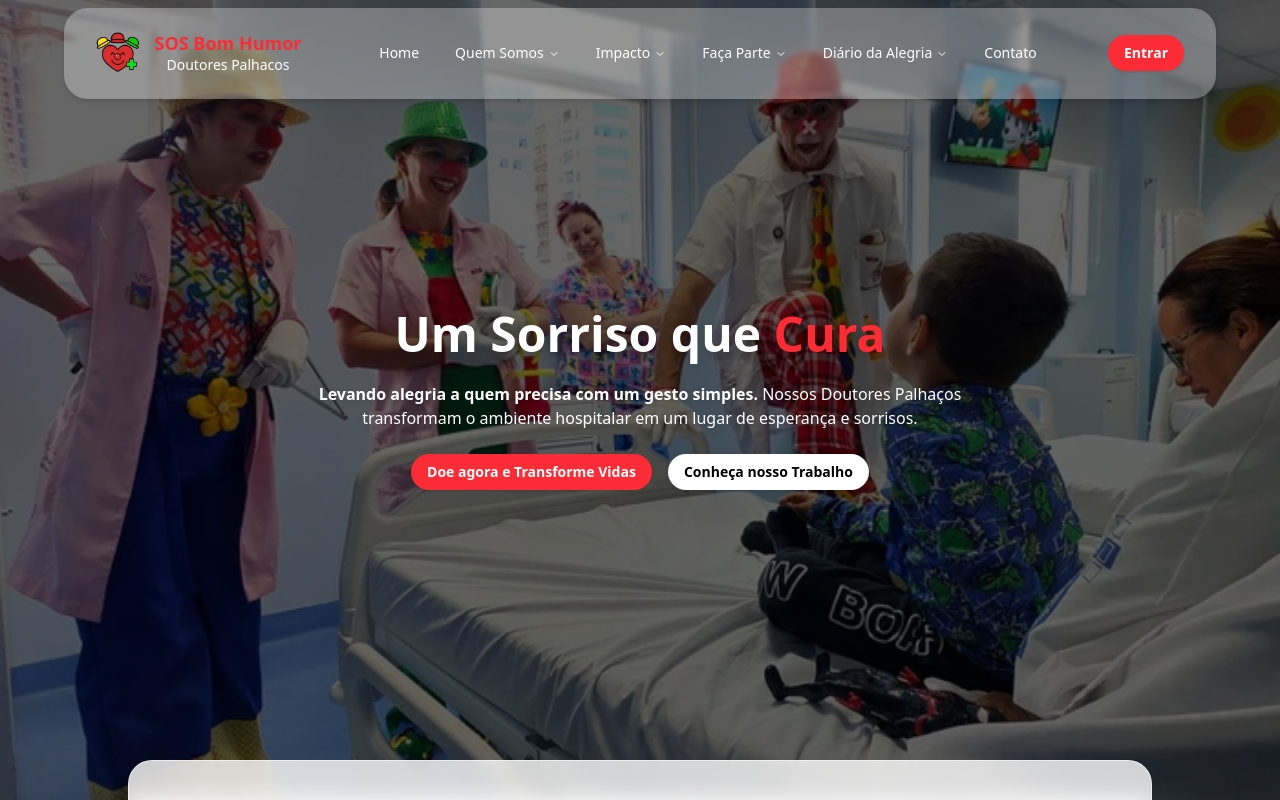
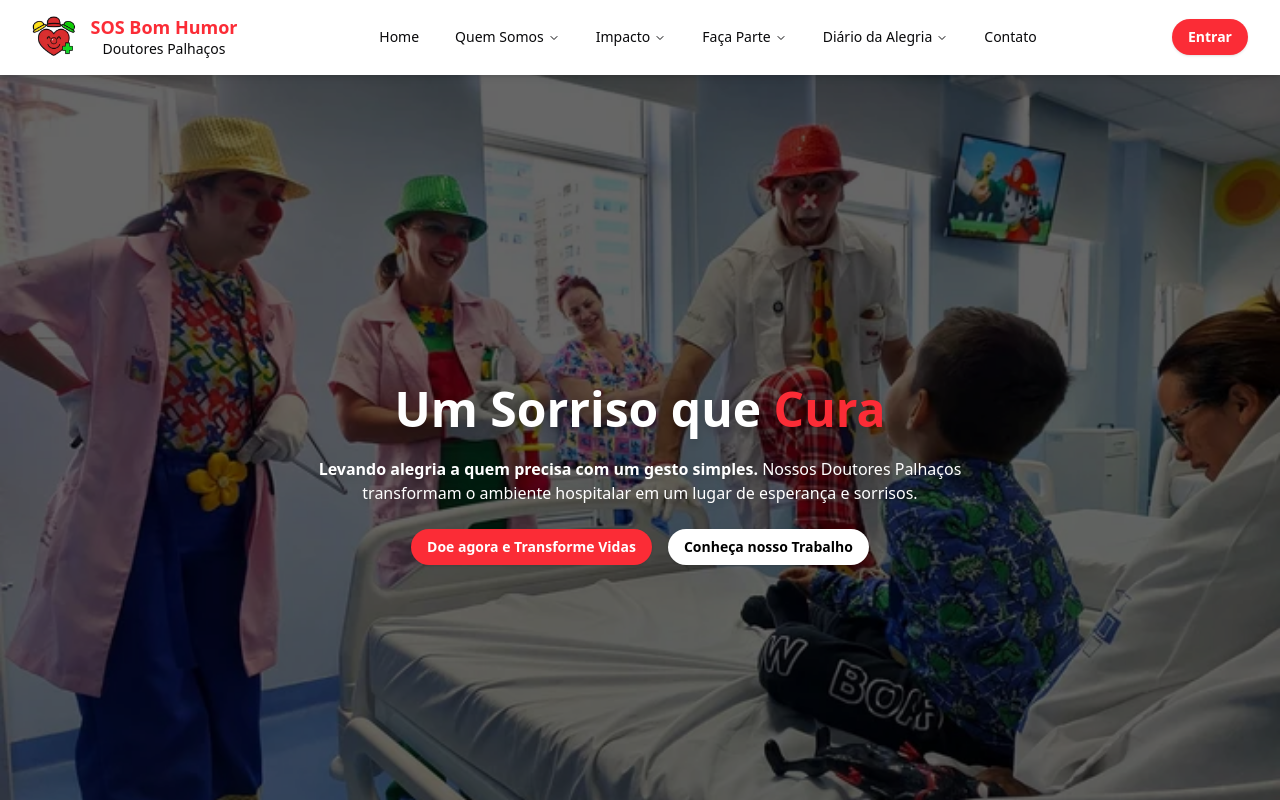
Before and after one commit to SoulHiro/DoctorSite, a Next.js app: page / in a window 1280 px wide. Shown: the top 800 px of the page. Built offline with nearby package versions, Linux system fonts and the light colour scheme.

Commit message:
refactor(custom): header layout and improve scroll behavior

```diff
--- a/src/app/page.tsx
+++ b/src/app/page.tsx
@@ -11,7 +11,7 @@ import TestimonialsSection from '@/components/landing-page/testimonals'
 export default function Home() {
   const containerClassName = 'relative mx-auto w-full max-w-6xl space-y-16'
   return (
-    <div className="w-screen space-y-16 bg-transparent pb-8">
+    <div className="w-screen space-y-16 bg-transparent">
       <HeroSection />
       <div className={containerClassName}>
         <AboutSection />
--- a/src/components/landing-page/hero-section.tsx
+++ b/src/components/landing-page/hero-section.tsx
@@ -1,31 +1,33 @@
 import Image from 'next/image'
 
 import { Button } from '../ui/button'
+
 const HeroSection = () => {
   return (
-    <section className="flex h-screen w-screen flex-col items-center justify-center overflow-hidden">
+    <div className="flex h-screen w-screen">
+      <section className="relative -z-10 flex h-screen w-screen flex-col items-center justify-center overflow-hidden">
         <Image
           src="/images/hero-section.webp"
           alt="Seção principal - Doutores Palhaços"
           fill
           quality={100}
           priority
-        className="absolute inset-0 -z-10 h-full w-full object-cover"
+          className="-z-100 object-cover"
           sizes="100vw"
         />
         {/* Overlay escuro para contraste */}
-      <div className="absolute inset-0 -z-10 bg-black/60" />
+        <div className="absolute inset-0 -z-90 bg-black/60" />
         <div
           id="hero-section"
-        className="relative z-10 flex h-full w-full flex-col items-center justify-center space-y-6 px-4"
+          className="relative z-0 flex h-full w-full flex-col items-center justify-center space-y-6"
         >
           <h1 className="text-center text-4xl font-bold text-white drop-shadow-lg md:text-5xl">
             Um Sorriso que <span className="text-red-500">Cura</span>
           </h1>
           <p className="text-md md:text-md max-w-2xl text-center text-white drop-shadow-md">
             <b>Levando alegria a quem precisa com um gesto simples. </b>
-          Nossos Doutores Palhaços transformam o ambiente hospitalar em um lugar
-          de esperança e sorrisos.
+            Nossos Doutores Palhaços transformam o ambiente hospitalar em um
+            lugar de esperança e sorrisos.
           </p>
           <div className="flex flex-row gap-4">
             <Button
@@ -42,11 +44,8 @@ const HeroSection = () => {
             </Button>
           </div>
         </div>
-      {/* Box branco translúcido na base */}
-      <div className="absolute right-0 -bottom-10 left-0 z-50">
-        <div className="mx-auto h-20 w-6xl max-w-5xl rounded-3xl border border-white/60 bg-white/80 shadow-xl backdrop-blur-md" />
+      </section>
     </div>
-    </section>
   )
 }
 
--- a/src/components/shared/header.tsx
+++ b/src/components/shared/header.tsx
@@ -13,26 +13,16 @@ const HeaderPublic = () => {
   const { isScrolled } = useScrollHeader()
 
   return (
-    <header className="fixed z-100 flex w-full items-start justify-center pt-2 text-white">
-      <motion.div
-        className={`flex max-w-6xl items-center justify-between rounded-3xl px-8 shadow-md backdrop-blur-[2px] transition-all duration-300 ${
-          isScrolled
-            ? 'w-200 bg-white py-2 text-gray-900'
-            : 'w-full bg-white/30 py-6 text-white'
-        }`}
-        animate={{
-          width: isScrolled ? '800px' : '100%',
-          backgroundColor: isScrolled ? '#fff' : 'rgba(255,255,255,0.3)',
-          color: isScrolled ? '#111' : '#fff',
-        }}
-        transition={{ duration: 0.3 }}
-      >
-        {/* Logo - oculto quando scrolled */}
-        <div
-          className={`flex flex-row gap-2 transition-all duration-300 ${
-            isScrolled ? 'w-0 overflow-hidden opacity-0' : 'w-auto opacity-100'
+    <>
+      {/* Header original que permanece no lugar (invisível quando scrolled) */}
+      <header
+        className={`flex w-full items-start justify-center pt-0 transition-opacity duration-300 ${
+          isScrolled ? 'pointer-events-none opacity-0' : 'opacity-100'
         }`}
       >
+        <div className="text-text-gray-900 flex w-full items-center justify-between overflow-visible bg-white px-8 py-4 shadow-md backdrop-blur-[2px]">
+          {/* Logo */}
+          <div className="flex flex-row gap-2">
             <Image
               src="/images/icon-site.png"
               alt="SOS Bom Humor"
@@ -41,28 +31,20 @@ const HeaderPublic = () => {
               className="h-10 w-11"
             />
             <div className="flex min-w-[160px] flex-col items-center">
-            <h2
-              className={`text-lg leading-tight font-bold ${
-                isScrolled ? 'text-red-500' : 'text-red-500'
-              }`}
-            >
+              <h2 className="text-lg leading-tight font-bold text-red-500">
                 SOS Bom Humor
               </h2>
-            <p className="text-sm">Doutores Palhacos</p>
+              <p className="text-foreground text-sm">Doutores Palhaços</p>
             </div>
           </div>
 
-        {/* Menu centralizado */}
-        <nav className="flex flex-1 justify-center">
+          {/* Menu centralizado - escondido em mobile */}
+          <nav className="hidden justify-center md:flex">
             <HeaderNavigationMenu />
           </nav>
 
-        {/* Botão à direita - oculto quando scrolled */}
-        <div
-          className={`transition-all duration-300 ${
-            isScrolled ? 'w-0 overflow-hidden opacity-0' : 'w-auto opacity-100'
-          }`}
-        >
+          {/* Botão à direita */}
+          <div>
             <Link href="/doar">
               <Button
                 size="default"
@@ -72,8 +54,45 @@ const HeaderPublic = () => {
               </Button>
             </Link>
           </div>
+        </div>
+      </header>
+
+      {/* Header fixed animado - CORRIGIDO */}
+      <motion.header
+        className="fixed top-4 z-100 flex w-full items-start justify-center px-4"
+        initial={{ y: -100, opacity: 0 }}
+        animate={{
+          y: isScrolled ? 0 : -100,
+          opacity: isScrolled ? 1 : 0,
+        }}
+        transition={{
+          duration: 0.4,
+          ease: [0.25, 0.1, 0.25, 1.0],
+        }}
+        style={{
+          // Garante que o header fixed não interfira com o menu
+          pointerEvents: isScrolled ? 'auto' : 'none',
+        }}
+      >
+        <motion.div
+          className="text-text-gray-900 flex max-w-full items-center justify-between overflow-visible rounded-3xl bg-white px-8 py-2 shadow-md backdrop-blur-[2px]"
+          initial={{ width: '800px' }}
+          animate={{ width: isScrolled ? '800px' : '800px' }}
+          transition={{ duration: 0.3 }}
+        >
+          {/* Menu centralizado apenas - escondido em mobile */}
+          <nav className="hidden w-full justify-center md:flex">
+            <HeaderNavigationMenu />
+          </nav>
+
+          {/* Menu mobile - hamburger ou menu simplificado */}
+          <nav className="flex w-full justify-center md:hidden">
+            {/* Aqui você pode adicionar um menu hamburger ou uma versão simplificada */}
+            <div className="text-sm font-medium">Menu</div>
+          </nav>
         </motion.div>
-    </header>
+      </motion.header>
+    </>
   )
 }
 
```
Lines whose indentation alone changed are shown as unchanged.
